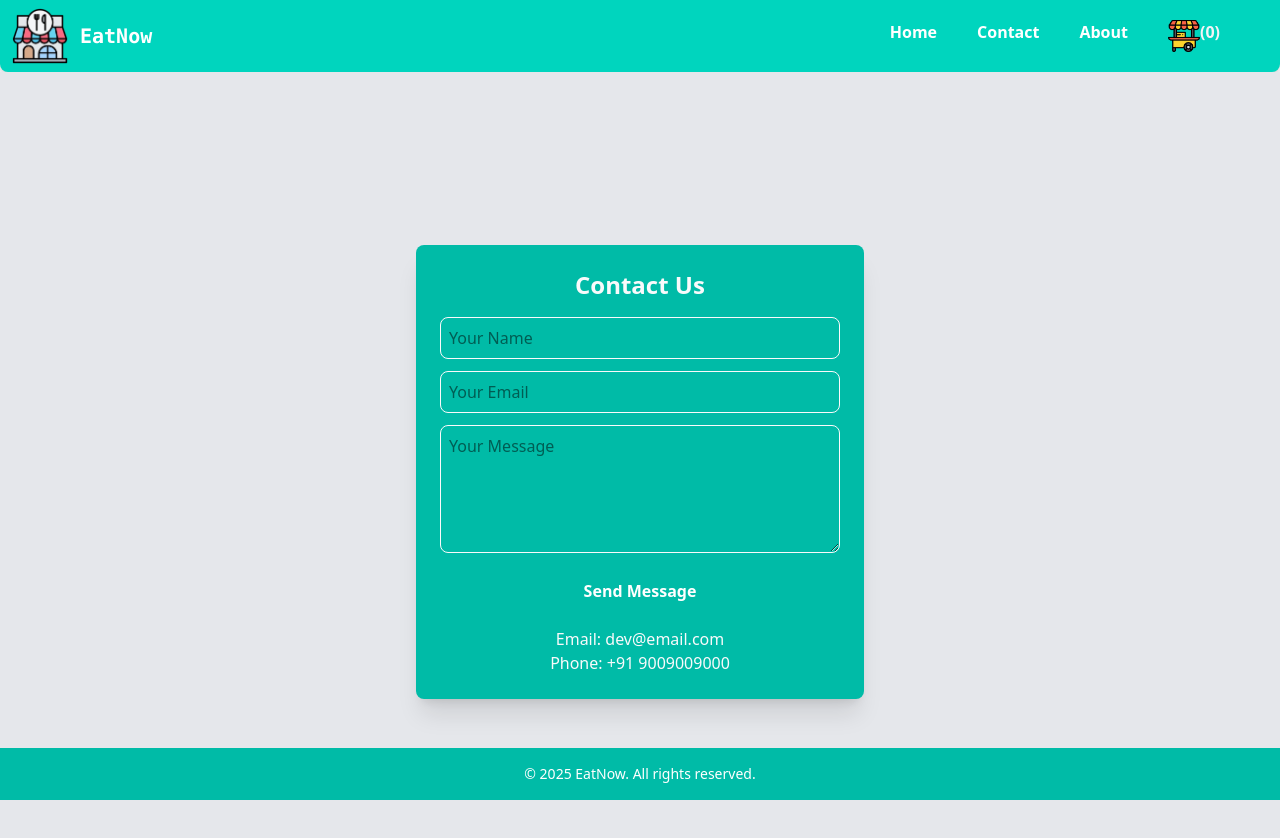
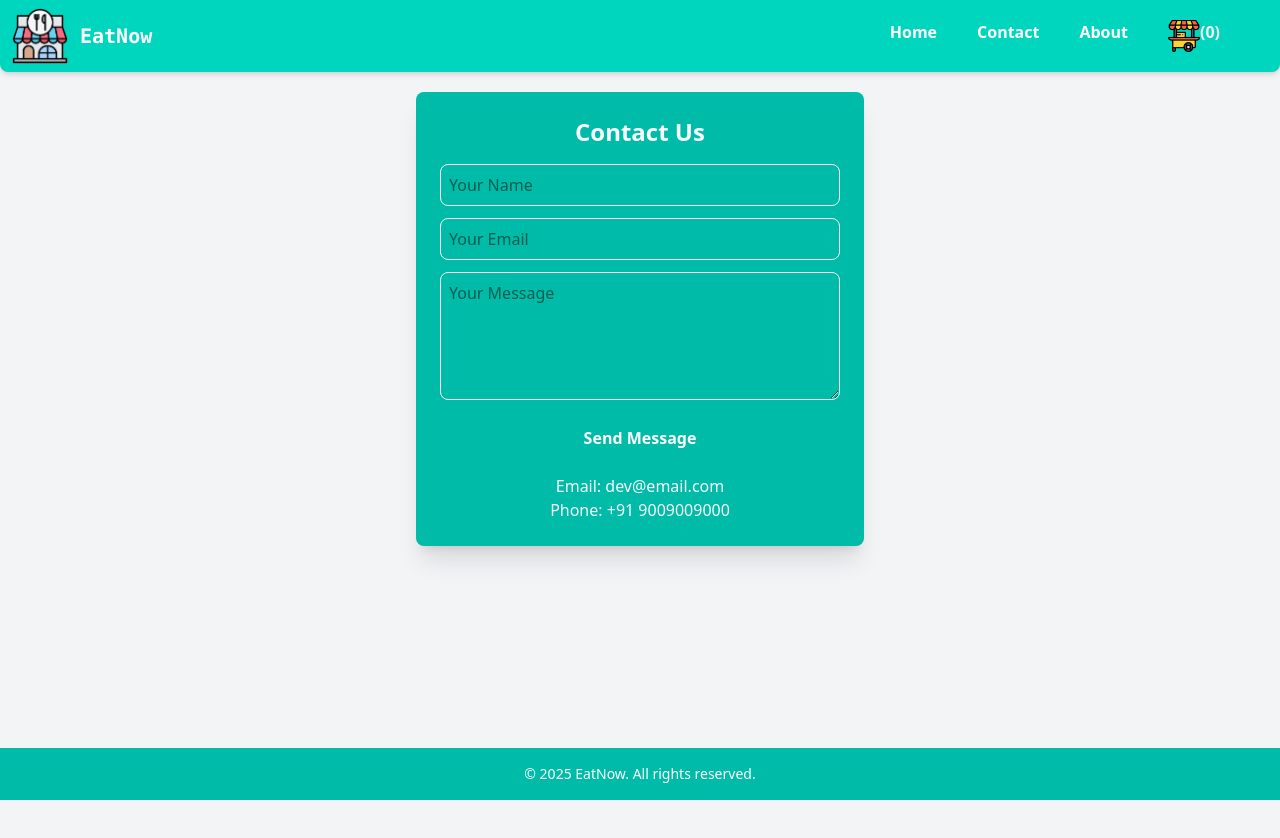
Before and after one commit to WarHammerrr/foodApp, a React (Vite) app: page /contact in a window 1280 px wide. Shown: the top 838 px of the page. After the commit the page ends 800 px from the top, so only its background shows below. Built offline with nearby package versions, Linux system fonts and the light colour scheme.

Commit message:
contcat fixed

```diff
--- a/Components/Contact.js
+++ b/Components/Contact.js
@@ -6,8 +6,8 @@ return (
 
 
 
-          <div className="flex justify-center items-center min-h-screen bg-gray-200">
-            <div className="w-full max-w-md bg-teal-500 p-6 rounded-lg shadow-xl">
+          <div className="flex justify-center my-4">
+            <div className="w-full max-w-md bg-teal-500 p-6  my-1 rounded-lg shadow-xl">
               <h2 className="text-2xl font-bold text-center mb-4 text-gray-50">Contact Us</h2>
 
               <form>
```
